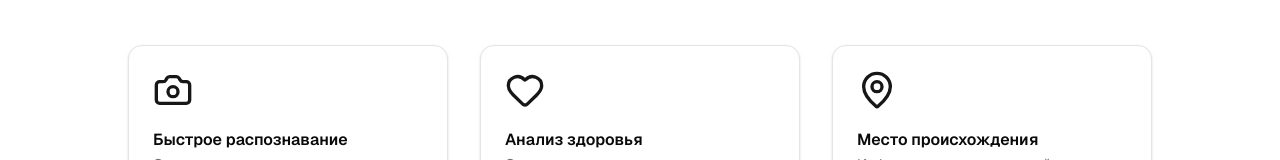
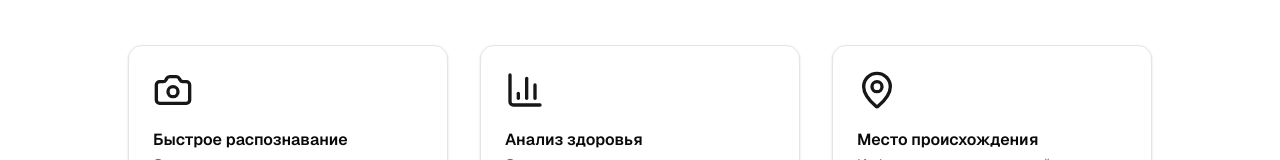
Before and after one commit to Wladyslaw13/ScanBotan, a Next.js app: page /marketing in a window 1280 px wide. Shown: the part 697-857 px from the top of the page. Built offline with nearby package versions, Linux system fonts and the light colour scheme; no server answers.

Commit message:
icon fix

```diff
--- a/src/app/marketing/page.tsx
+++ b/src/app/marketing/page.tsx
@@ -10,7 +10,14 @@ import {
   CardTitle,
 } from '@/components/ui/card';
 import Link from 'next/link';
-import { Camera, CheckCircle2, MapPin, Download, Heart } from 'lucide-react';
+import {
+  Camera,
+  CheckCircle2,
+  MapPin,
+  Download,
+  Heart,
+  BarChart3,
+} from 'lucide-react';
 
 export default function MarketingPage() {
   return (
@@ -68,7 +75,7 @@ export default function MarketingPage() {
               </Card>
               <Card>
                 <CardHeader>
-                  <Heart className='mb-4 h-10 w-10 text-primary' />
+                  <BarChart3 className='mb-4 h-10 w-10 text-primary' />
                   <CardTitle>Анализ здоровья</CardTitle>
                   <CardDescription>
                     Оценка состояния растения и выявление возможных проблем
```
